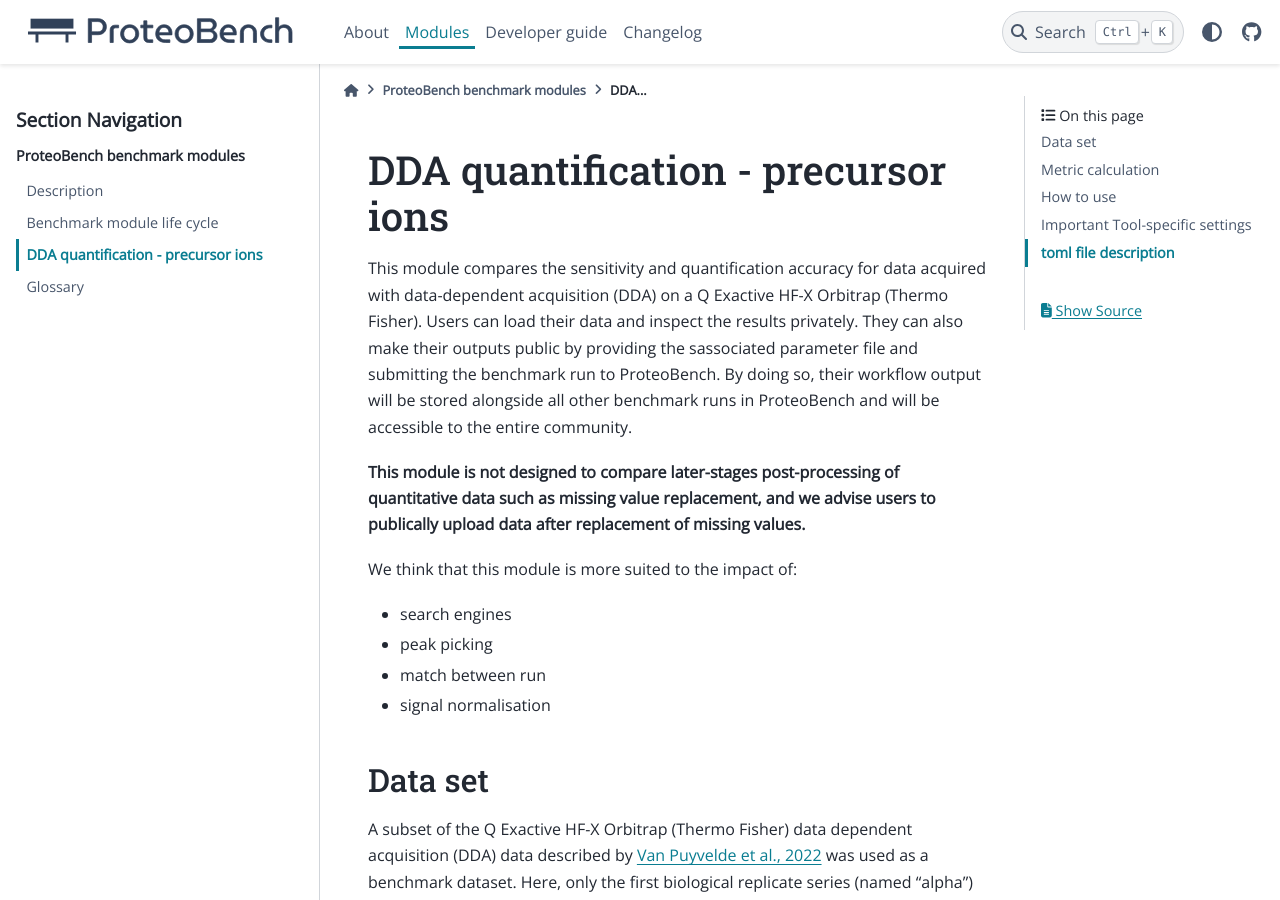
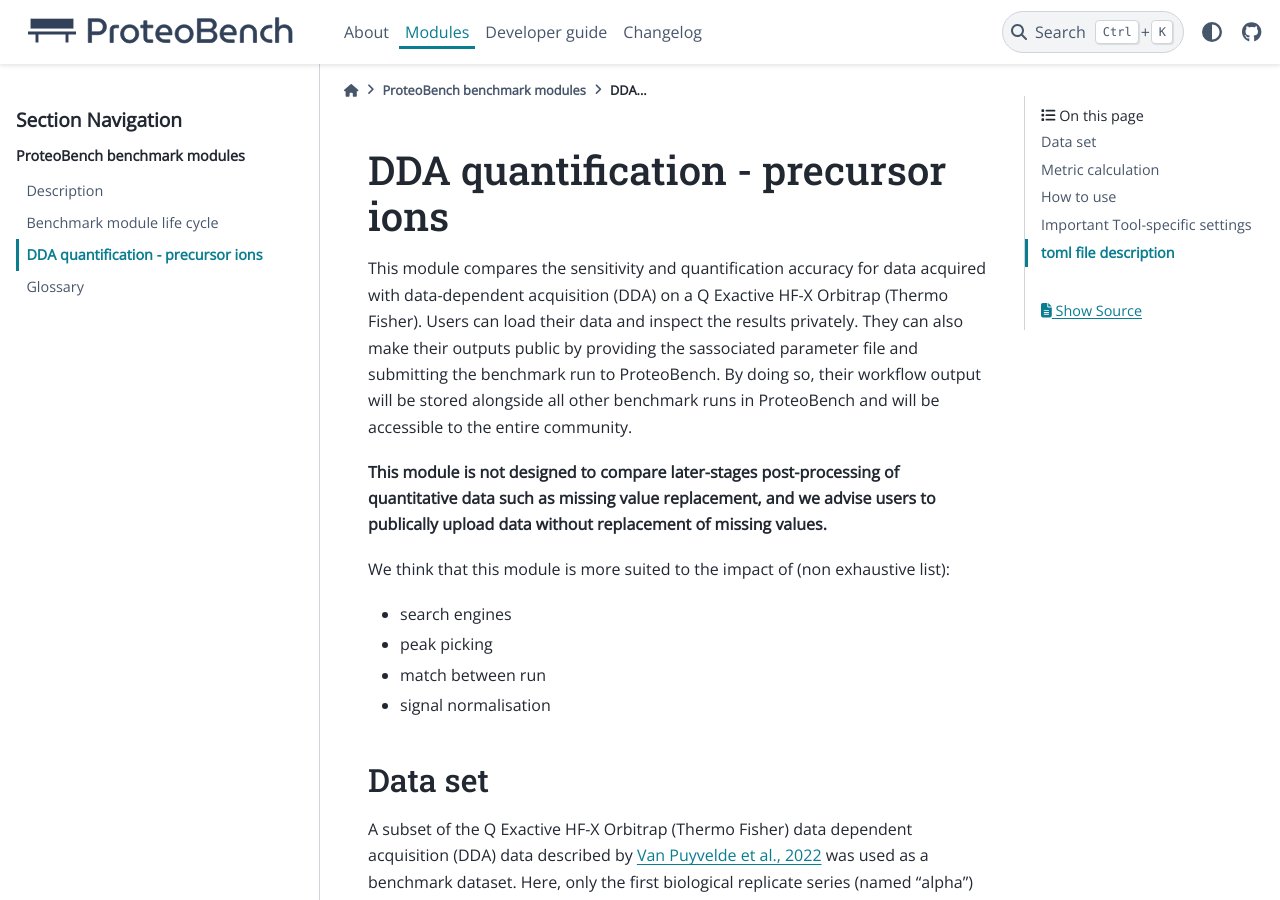
Before and after one commit to Proteobench/ProteoBench, a Sphinx documentation site: the page built from docs/modules/3-DDA-Quantification-ion-level.md, in a window 1280 px wide and 900 px high. Built offline with Sphinx 7.4.7 and the PyData theme 0.15.4, drawn with Linux system fonts in a browser that asks for light colours; pages that are not in the unit, such as notebooks, are missing from menus.

Commit message:
Update 3-DDA-Quantification-ion-level.md

```diff
--- a/docs/modules/3-DDA-Quantification-ion-level.md
+++ b/docs/modules/3-DDA-Quantification-ion-level.md
@@ -3,9 +3,9 @@
 This module compares the sensitivity and quantification accuracy for data acquired with data-dependent acquisition (DDA) on a Q Exactive HF-X Orbitrap (Thermo Fisher).
 Users can load their data and inspect the results privately. They can also make their outputs public by providing the sassociated parameter file and submitting the benchmark run to ProteoBench. By doing so, their workflow output will be stored alongside all other benchmark runs in ProteoBench and will be accessible to the entire community.
 
-**This module is not designed to compare later-stages post-processing of quantitative data such as missing value replacement, and we advise users to publically upload data after replacement of missing values.**
+**This module is not designed to compare later-stages post-processing of quantitative data such as missing value replacement, and we advise users to publically upload data without replacement of missing values.**
 
-We think that this module is more suited to the impact of:
+We think that this module is more suited to the impact of (non exhaustive list):
 - search engines
 - peak picking
 - match between run
```
